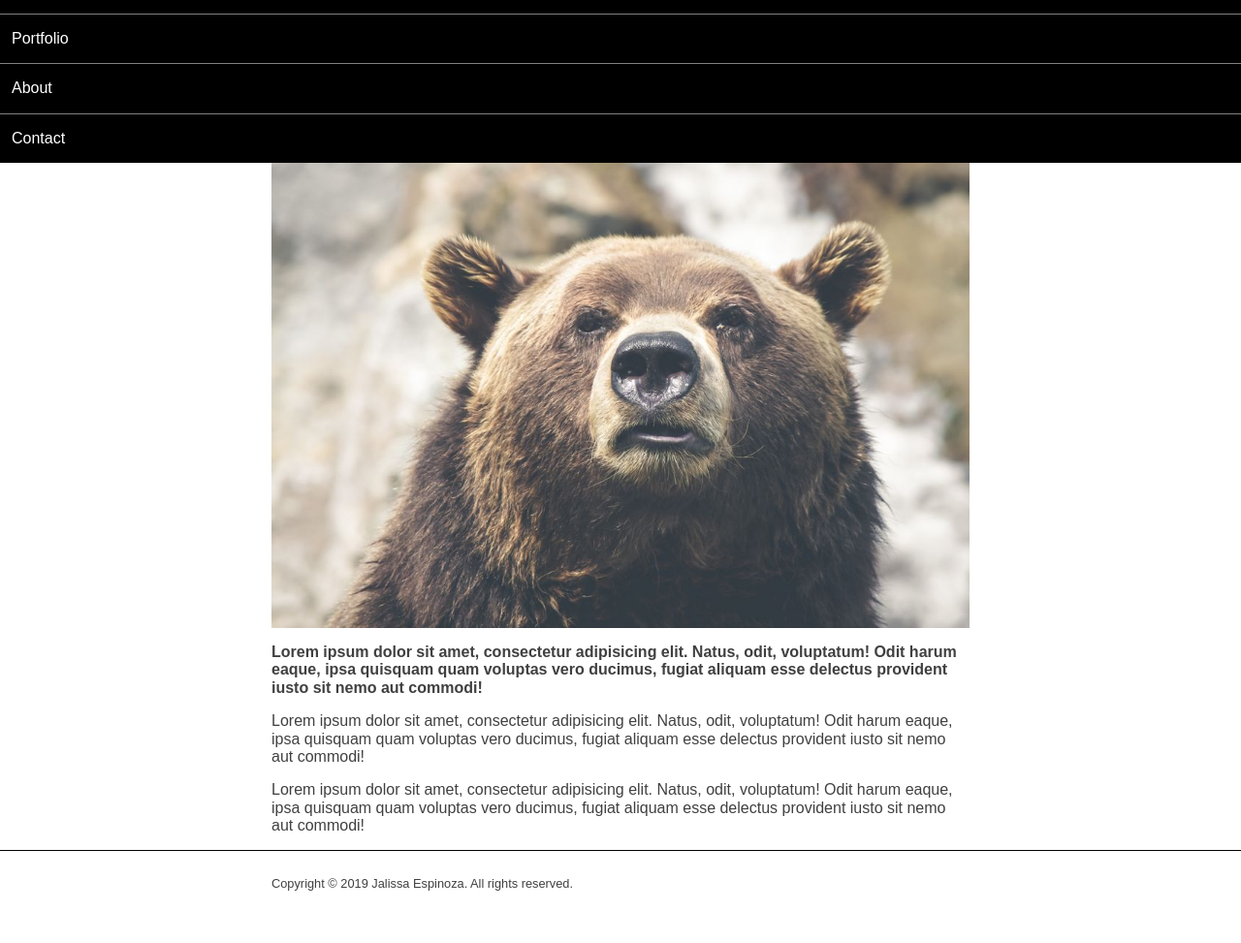
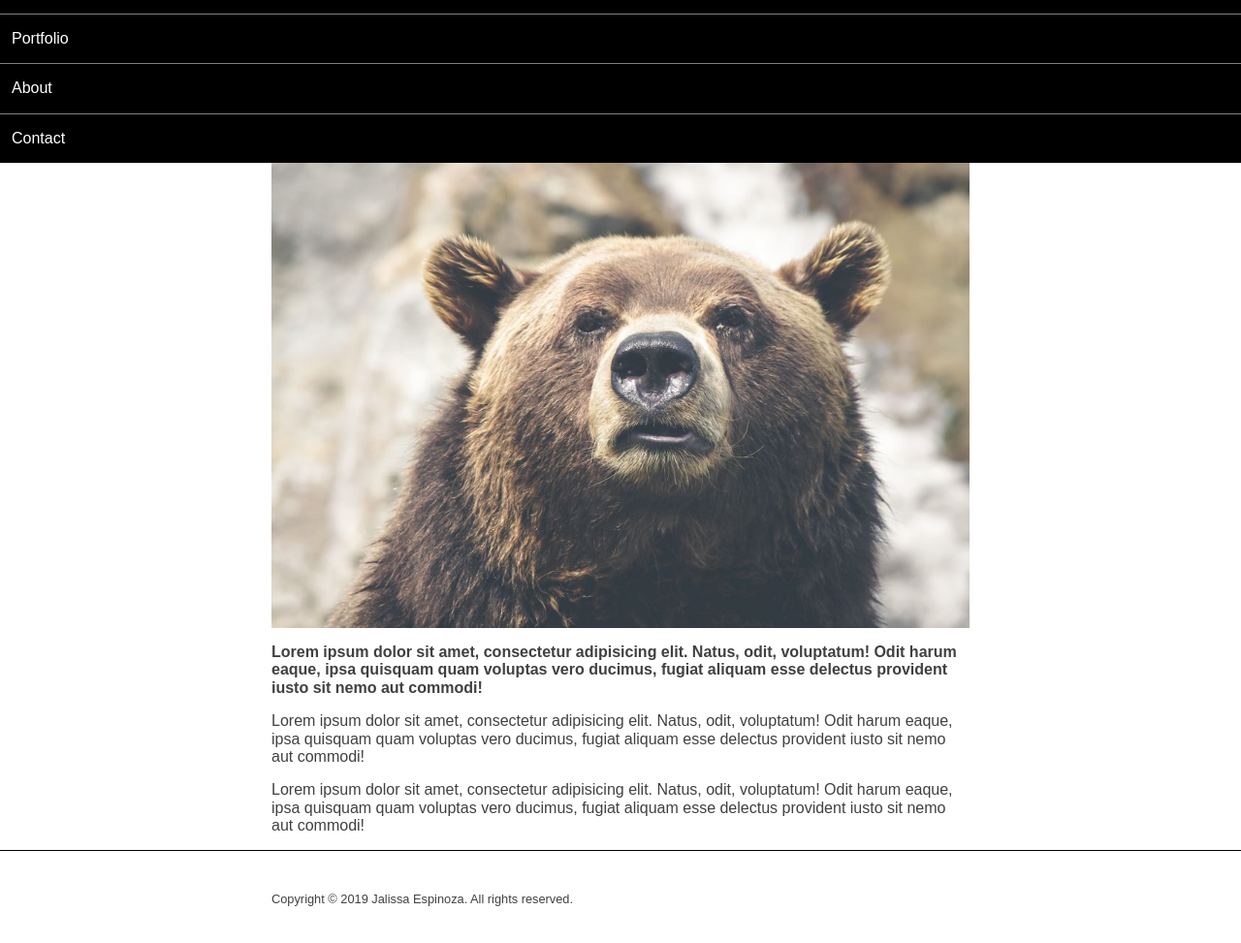
Before and after one commit to jalissa22/demo, a plain HTML site: page index.html in a window 1280 px wide. Shown: the part 55-1028 px from the top of the page at 97% size. Before the commit the page ends 1000 px from the top, so only its background shows below. Drawn offline with Linux system fonts and the light colour scheme.

Commit message:
Updated footer

```diff
--- a/index.html
+++ b/index.html
@@ -46,7 +46,10 @@
 
 	<footer class="main-footer">
 		<div class="container">
-		<small>Copyright &copy; 2019 Jalissa Espinoza. All rights reserved.</small>
+			<p>
+				<small>Copyright &copy; 2019 Jalissa Espinoza. All rights reserved.
+				</small>
+			</p>
 		</div>
 	</footer>
 
```
